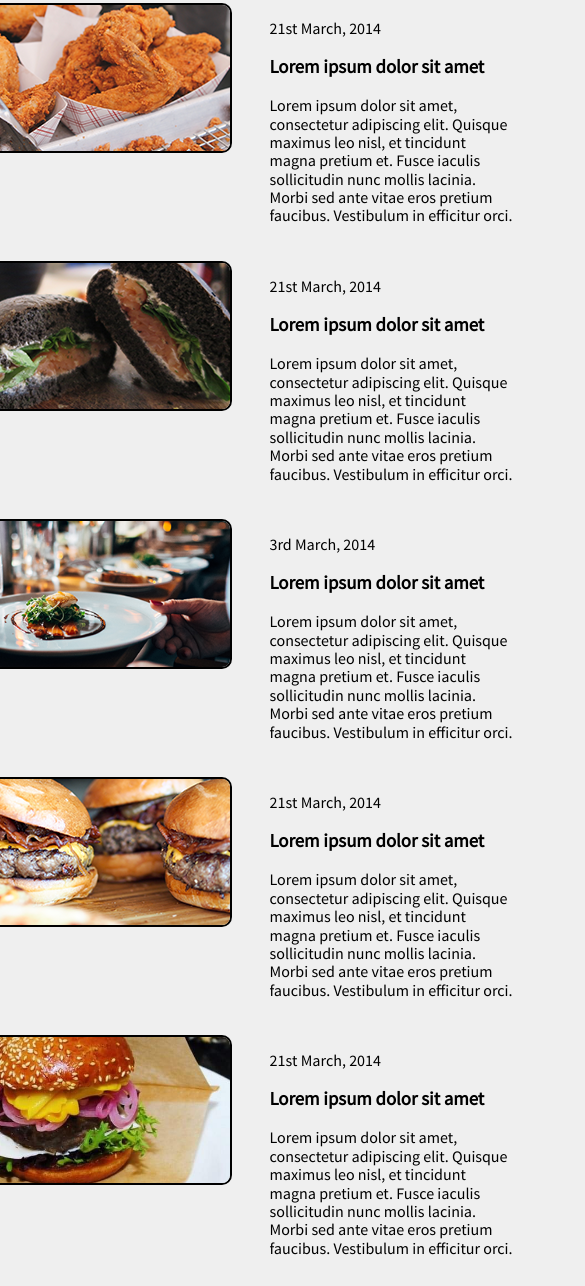
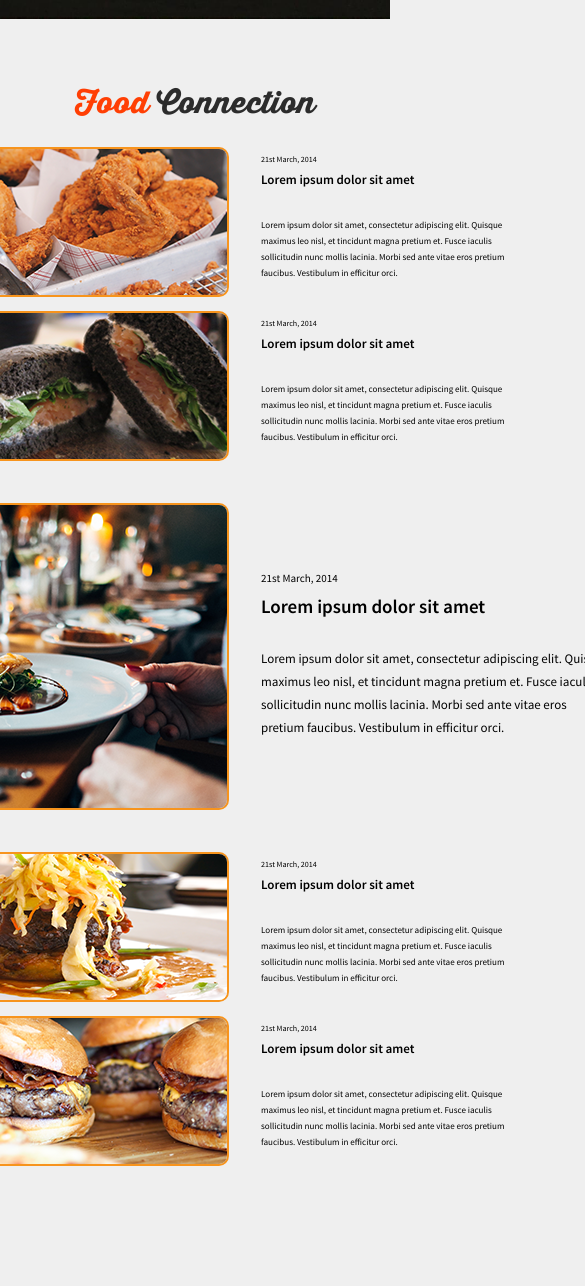
Before and after one commit to Evgeniy-92/Traveling, a website: page app/index.html in a window 390 px wide. Shown: the part 4252-5538 px from the top of the page, 585 px wide, since content can reach past the window. After the commit the page ends 5476 px from the top, so only its background shows below. Drawn offline with nearby package versions, Linux system fonts and the light colour scheme; files that its build step writes are made by us from their sources.

Commit message:
add section food

```diff
--- a/app/index.html
+++ b/app/index.html
@@ -406,62 +406,83 @@
     <section class="wr-food">
         <div class="wr-food__wrapper wrapper">
             <h2 class="wr-food__subtitle"><span class="wr-food__orange">Food</span> connection</h2>
-            <div class="wr-food__container">
+            <class class="wr-food__container">
+
                 <div class="wr-food__box">
-                    <div class="wr-food__picture">
-                        <img src="./img/dest/food-connection/nuggets.png" alt="nuggets" class="wr-food__img">
+                    <div class="wr-food__picture picture">
+                        <div class="picture__item">
+                            <img src="./img/dest/food-connection/nuggets.png" alt="nuggets" class="picture__img">
+                        </div>
                     </div>
-                    <div class="wr-food__description">
-                        <p class="wr-food__date">21st March, 2014</p>
-                        <h3 class="wr-foodr__subtitle">Lorem ipsum dolor sit amet</h3>
-                        <p class="wr-food__text">Lorem ipsum dolor sit amet, consectetur adipiscing elit. Quisque maximus leo nisl, et tincidunt magna pretium et. Fusce iaculis sollicitudin nunc mollis lacinia. Morbi sed ante vitae eros pretium faucibus. Vestibulum in efficitur orci.</p>
+                    <div class="wr-food__description description">
+                        <div class="description__item">
+                            <p class="description__date">21st March, 2014</p>
+                            <h3 class="description__subtitle">Lorem ipsum dolor sit amet</h3>
+                            <p class="description__text">Lorem ipsum dolor sit amet, consectetur adipiscing elit. Quisque maximus leo nisl, et tincidunt magna pretium et. Fusce iaculis sollicitudin nunc mollis lacinia. Morbi sed ante vitae eros pretium faucibus. Vestibulum in efficitur orci.</p>
+                        </div>
                     </div>
                 </div>
 
                 <div class="wr-food__box">
-                    <div class="wr-food__picture">
-                        <img src="./img/dest/food-connection/fish-sandwich.png" alt="fish-sandwich" class="wr-food__img">
+                    <div class="wr-food__picture picture">
+                        <div class="picture__item">
+                            <img src="./img/dest/food-connection/fish-sandwich.png" alt="nuggets" class="picture__img">
+                        </div>
                     </div>
-                    <div class="wr-food__description">
-                        <p class="wr-food__date">21st March, 2014</p>
-                        <h3 class="wr-foodr__subtitle">Lorem ipsum dolor sit amet</h3>
-                        <p class="wr-food__text">Lorem ipsum dolor sit amet, consectetur adipiscing elit. Quisque maximus leo nisl, et tincidunt magna pretium et. Fusce iaculis sollicitudin nunc mollis lacinia. Morbi sed ante vitae eros pretium faucibus. Vestibulum in efficitur orci.</p>
+                    <div class="wr-food__description description">
+                        <div class="description__item">
+                            <p class="description__date">21st March, 2014</p>
+                            <h3 class="description__subtitle">Lorem ipsum dolor sit amet</h3>
+                            <p class="description__text">Lorem ipsum dolor sit amet, consectetur adipiscing elit. Quisque maximus leo nisl, et tincidunt magna pretium et. Fusce iaculis sollicitudin nunc mollis lacinia. Morbi sed ante vitae eros pretium faucibus. Vestibulum in efficitur orci.</p>
+                        </div>
+                    </div>
+                </div>
+
+                <div class="wr-food__box food-active">
+                    <div class="wr-food__picture picture">
+                        <div class="picture__item">
+                            <img src="./img/dest/food-connection/restaurant.png" alt="nuggets" class="picture__img ">
+                        </div>
+                    </div>
+                    <div class="wr-food__description description">
+                        <div class="description__item">
+                            <p class="description__date">21st March, 2014</p>
+                            <h3 class="description__subtitle">Lorem ipsum dolor sit amet</h3>
+                            <p class="description__text">Lorem ipsum dolor sit amet, consectetur adipiscing elit. Quisque maximus leo nisl, et tincidunt magna pretium et. Fusce iaculis sollicitudin nunc mollis lacinia. Morbi sed ante vitae eros pretium faucibus. Vestibulum in efficitur orci.</p>
+                        </div>
                     </div>
                 </div>
 
                 <div class="wr-food__box">
-                    <div class="wr-food__picture">
-                        <img src="./img/dest/food-connection/restaurant.png" alt="restaurant" class="wr-food__img">
+                    <div class="wr-food__picture picture">
+                        <div class="picture__item">
+                            <img src="./img/dest/food-connection/meat.png" alt="nuggets" class="picture__img">
+                        </div>
                     </div>
-                    <div class="wr-food__description">
-                        <p class="wr-food__date">3rd March, 2014</p>
-                        <h3 class="wr-foodr__subtitle">Lorem ipsum dolor sit amet</h3>
-                        <p class="wr-food__text">Lorem ipsum dolor sit amet, consectetur adipiscing elit. Quisque maximus leo nisl, et tincidunt magna pretium et. Fusce iaculis sollicitudin nunc mollis lacinia. Morbi sed ante vitae eros pretium faucibus. Vestibulum in efficitur orci.</p>
+                    <div class="wr-food__description description">
+                        <div class="description__item">
+                            <p class="description__date">21st March, 2014</p>
+                            <h3 class="description__subtitle">Lorem ipsum dolor sit amet</h3>
+                            <p class="description__text">Lorem ipsum dolor sit amet, consectetur adipiscing elit. Quisque maximus leo nisl, et tincidunt magna pretium et. Fusce iaculis sollicitudin nunc mollis lacinia. Morbi sed ante vitae eros pretium faucibus. Vestibulum in efficitur orci.</p>
+                        </div>
                     </div>
                 </div>
 
                 <div class="wr-food__box">
-                    <div class="wr-food__picture">
-                        <img src="./img/dest/food-connection/hamburger.png" alt="hamburger" class="wr-food__img">
+                    <div class="wr-food__picture picture">
+                        <div class="picture__item">
+                            <img src="./img/dest/food-connection/hamburger.png" alt="nuggets" class="picture__img">
+                        </div>
                     </div>
-                    <div class="wr-food__description">
-                        <p class="wr-food__date">21st March, 2014</p>
-                        <h3 class="wr-foodr__subtitle">Lorem ipsum dolor sit amet</h3>
-                        <p class="wr-food__text">Lorem ipsum dolor sit amet, consectetur adipiscing elit. Quisque maximus leo nisl, et tincidunt magna pretium et. Fusce iaculis sollicitudin nunc mollis lacinia. Morbi sed ante vitae eros pretium faucibus. Vestibulum in efficitur orci.</p>
+                    <div class="wr-food__description description">
+                        <div class="description__item">
+                            <p class="description__date">21st March, 2014</p>
+                            <h3 class="description__subtitle">Lorem ipsum dolor sit amet</h3>
+                            <p class="description__text">Lorem ipsum dolor sit amet, consectetur adipiscing elit. Quisque maximus leo nisl, et tincidunt magna pretium et. Fusce iaculis sollicitudin nunc mollis lacinia. Morbi sed ante vitae eros pretium faucibus. Vestibulum in efficitur orci.</p>
+                        </div>
                     </div>
                 </div>
-
-                <div class="wr-food__box">
-                    <div class="wr-food__picture">
-                        <img src="./img/dest/food-connection/9837795306.jpg" alt="meat" class="wr-food__img">
-                    </div>
-                    <div class="wr-food__description">
-                        <p class="wr-food__date">21st March, 2014</p>
-                        <h3 class="wr-foodr__subtitle">Lorem ipsum dolor sit amet</h3>
-                        <p class="wr-food__text">Lorem ipsum dolor sit amet, consectetur adipiscing elit. Quisque maximus leo nisl, et tincidunt magna pretium et. Fusce iaculis sollicitudin nunc mollis lacinia. Morbi sed ante vitae eros pretium faucibus. Vestibulum in efficitur orci.</p>
-                    </div>
-                </div>
-            </div>
+            </class>
         </div>
     </section>
 
--- a/app/js/script.js
+++ b/app/js/script.js
@@ -66,3 +66,29 @@ $(document).ready(function() {
         $('.burger,.nav').toggleClass('active');
     })
 })
+
+
+
+let container = document.querySelector('.wr-food__container');
+
+function clearClass(arrElements, classNameEl) {
+    for (let i = 0; i < arrElements.length; i++) {
+      const box = arrElements[i];
+      if(box.classList.contains(classNameEl)) {
+        box.classList.remove(classNameEl)
+      }
+    }
+}
+
+container.addEventListener('mouseover', function(e) {
+    debugger
+    let currentEl = e.target.closest('.wr-food__box');
+    if(!currentEl.classList.contains('wr-food__box')) return;
+
+    let block = currentEl;
+    if(block.classList.contains('food-active')) return;
+
+    let blocks = this.querySelectorAll('.wr-food__box');
+    clearClass(blocks, 'food-active');
+    block.classList.add('food-active');
+})
--- a/app/scss/style.scss
+++ b/app/scss/style.scss
@@ -4,7 +4,8 @@
 .wr-main {
     background-image: url("../img/dest/header/main-bg.jpg");
     background-size: cover;
-    height: 100vh;
+    // height: 100vh;
+    height: 998px;
     background-position: center bottom;
 }
 
@@ -470,9 +471,6 @@
 
     &__box {
         margin-left: 15px;
-        display: flex;
-        flex-direction: column;
-        align-items: center;
 
         @media all and (max-width: 424px) {
             display: flex;
@@ -610,7 +608,7 @@
 
 .articles-slider__slide {
     max-width: 369px;
-    max-height: 305px;
+    max-height: 364px;
     margin: 0 15px;
     padding: 44px 30px 51px 35px;
     box-sizing: border-box;
@@ -624,6 +622,7 @@
 
     @media all and (max-width: 1366px) {
         max-width: 320px;
+        max-height: 305px;
         padding: 18px 30px 21px 35px;
     }
 
@@ -1383,16 +1382,22 @@
     &__box {
         display: flex;
         justify-content: space-around;
-        width: 677px;
-        padding: 10px;
+        width: 874px;
+        padding-bottom: 14px;
+    }
+}
 
-    }
 
-    &__picture {
+.picture {
+    width: 455px;
+    display: flex;
+    justify-content: flex-end;
+
+    &__item {
         width: 352px;
         height: 146px;
         overflow: hidden;
-        border: 2px solid black;
+        border: 2px solid #f7941d;
         border-radius: 10px;
     }
 
@@ -1402,9 +1407,66 @@
         object-fit: cover;
         object-position: center center;
     }
+}
 
 
-    &__description {
+
+
+.description {
+    width: 355px;
+
+    &__item {
         width: 245px;
     }
+
+    &__date {
+        font-size: 8px;
+    }
+
+    &__subtitle {
+        font-family: "SSP-Semibold", Arial, Helvetica, sans-serif;
+        font-size: 13px;
+        margin-top: 9px;
+    }
+
+    &__text {
+        font-size: 9px;
+        line-height: 16px;
+        margin-top: 29px;
+    }
 }
+
+
+
+.food-active {
+    padding-bottom: 42px;
+    padding-top: 28px;
+    width: 874px;
+
+    .picture__item {
+        width: 452px;
+        height: 303px;
+    }
+
+    .description {
+        display: flex;
+        align-items: center;
+
+        &__item {
+            width: 350px;
+        }
+
+        &__date {
+            font-size: 11px;
+        }
+
+        &__subtitle {
+            font-size: 19px;
+        }
+
+        &__text {
+            font-size: 13px;
+            line-height: 23px;
+        }
+    }
+}
```
Also changed, not shown: app/css/style.css, app/css/style.min.css, app/js/script.min.js.
